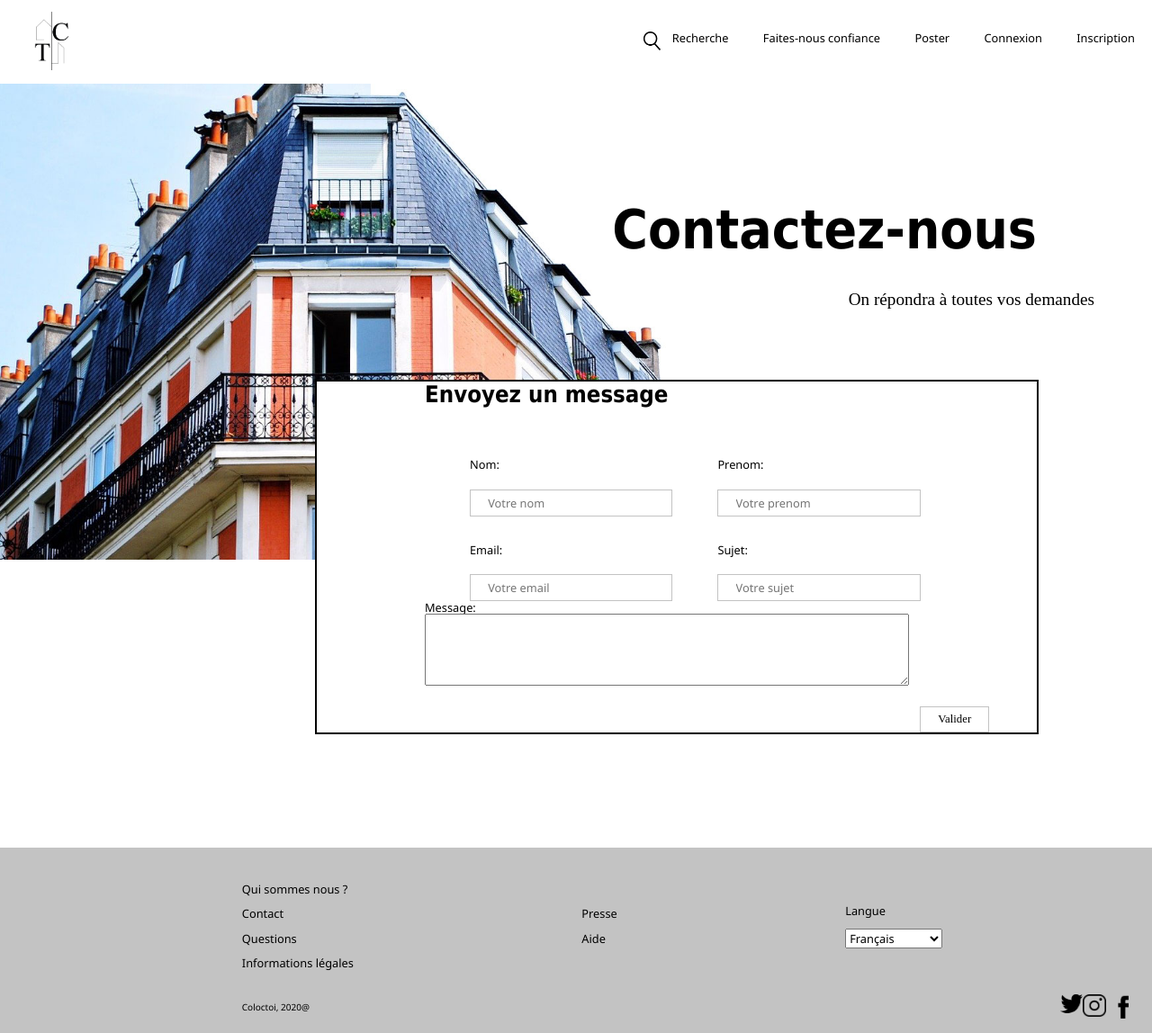
After one commit to BlueFaste/ColocToi, a PHP site: page /contact.php in a window 1280 px wide; the page is wider, and only the part inside the window is pictured. The commit adds this page. Shown: that part at 90% size. Run offline with PHP 8.4, Linux system fonts and the light colour scheme; data that the repository does not hold is empty; some libraries are stand-ins or nearby versions; some web fonts are replaced.

Commit message:
mise à jour de la base de donnée, ajout du contact codé par camille, débuggage traitement poste appart

```diff
--- /dev/null
+++ b/contact.css
@@ -0,0 +1,135 @@
+.carre{
+  width:800px;
+  /* height:400px; */
+  background:white;
+  border: 2px solid black;
+  margin-left: 350px;
+}
+
+
+
+/*pas toucher */
+.apart_accueil{
+  background:no-repeat center center #707070;
+  background-image: url('img/recherche_colocation/appart.jpg');
+  background-size: cover;
+  height: 529px;
+
+  text-align: center;
+  align-items: flex-end;
+  display: flex;
+  flex-direction: column;
+
+  z-index:0;
+  position:relative;
+}
+/*fin de pas toucher */
+
+.carre{
+  position:absolute;
+  z-index:1;
+  top:33vw;
+}
+
+
+
+.content-img-accueil-inp{
+  margin-right: 20vw;
+}
+
+
+
+.butt{
+  cursor:pointer;
+}
+
+
+input{
+  padding: 0.5vw 1.5vw ;
+  background-color: white;
+  border: solid 1px #C3C3C3;
+  margin-top: 20px;
+  /* cursor: pointer; */
+}
+
+
+
+.trajan{
+font-family: trajan-pro-3, serif;
+}
+
+.champ1 {
+  display: flex;
+  margin-right: -50px;
+
+}
+
+.champ2 {
+  display: flex;
+}
+
+.prenom {
+  margin-left: 50px;
+  margin-top: 30px;
+
+}
+
+.nom {
+  margin-left: 50px;
+  margin-top: 30px;
+}
+
+.email {
+  margin-left: 50px;
+  margin-top: 30px;  }
+
+.sujet {
+  margin-left: 50px;
+  margin-top: 30px;
+}
+
+.boutonConfirm {
+  margin-left: 300px;
+  margin-top: 50px;
+}
+.formulaireensemble{
+
+  margin-left: 120px;
+
+
+}
+.content-img-accueil-inp {
+
+
+  margin-left: 550px;
+  margin-top: 20px;
+}
+
+.content-img-accueil-text{
+  margin-right: 10vw;
+  margin-top: 10vw;
+  margin-bottom: 1vw;
+}
+
+.slog{
+  margin-right: 5vw;
+  font-size: 1.5vw;
+}
+
+h2{
+  font-family: Tahoma;
+  font-size: 60px;
+}
+
+.formulaireensemble p{
+  font-family: Tahoma;
+  font-size: 2vw;
+  font-weight: bold;
+  margin-top: 0;
+}
+
+
+.blanc{
+  height:25vw;
+  width:100%;
+}
--- /dev/null
+++ b/contact.php
@@ -0,0 +1,74 @@
+<?php include('header.php') ?>
+
+
+
+
+
+  <div class="apart_accueil">
+
+    <h2 class="content-img-accueil-text"> Contactez-nous </h2>
+    <p class="trajan slog">On répondra à toutes vos demandes</p>
+
+
+  </div>
+
+
+  <div class="carre">
+
+
+
+
+
+    <div class="formulaireensemble">
+      <p> Envoyez un message </p>
+      <form class="formulaire" method="post">
+        <div class="champ1">
+          <div class="nom">
+            <label>Nom:</label><br>
+            <input type="text" name="nom" placeholder="Votre nom">
+          </div>
+          <div class="prenom">
+            <label>Prenom:</label><br>
+            <input type="text" name="prenom" placeholder="Votre prenom">
+          </div>
+        </div>
+        <div class="champ2">
+          <div class="email">
+            <label>Email:</label><br>
+            <input type="text" name="email" placeholder="Votre email">
+          </div>
+          <div class="sujet">
+            <label>Sujet:</label><br>
+            <input type="text" name="sujet" placeholder="Votre sujet">
+          </div>
+        </div>
+        <div class="message">
+          <label>Message:</label><br>
+          <textarea name="message" rows="5" cols="70"></textarea>
+        </div>
+
+        <input type="submit" name="" value="Valider" class="content-img-accueil-inp trajan butt">
+
+
+      </form>
+
+    </div>
+
+
+
+
+
+  </div>
+
+  <div class="blanc">
+
+  </div>
+
+    <?php include('footer.php') ?>
+
+
+    <script type="text/javascript">
+    $(document).ready(function(){
+      $('head').append('<link rel="stylesheet" href="contact.css">');
+    })
+    </script>
```
Also changed, not shown: BDD_coloctoi.sql (+24 -6 lines), poster_un_appartement.php (+18 -13 lines), traitement_poster_appartement.php (+157 -33 lines), verificationdeconnexion.php (+8 -1 lines), verificationdinscription.php (+7 -1 lines), img/upload/appart/72242819-386711402252317-2993796572740845568-n.jpg (added), img/upload/appart/illustration-concours-de-petanque-1-1561799122.jpg (added).
